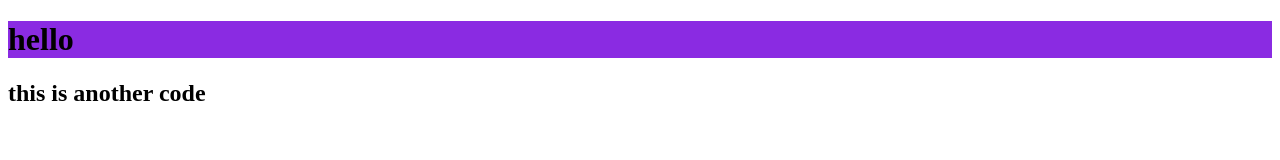
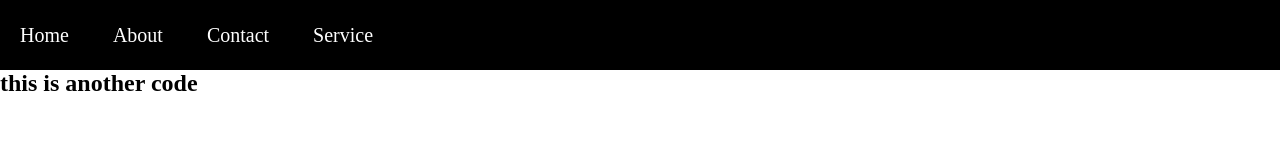
Before and after one commit to utkarsh18032/www.cisolutions.com, a plain HTML site: page index.html in a window 1280 px wide. Drawn offline with Linux system fonts and the light colour scheme.

Commit message:
Changes by Rahul Kumar

```diff
--- a/css/style.css
+++ b/css/style.css
@@ -1,3 +1,30 @@
+*{
+    margin: 0;
+    padding: 0;
+}
+header{
+    background-color: black;
+    height: 70px;
+}
 h1{
     background-color: blueviolet;
 }
+
+header ul li{
+    list-style: none;
+    display: inline;
+
+
+}
+ul li a{
+    padding:10px 20px  ;
+    color:white;
+    text-decoration: none;
+    line-height: 70px;
+    font-size: 20px;
+    border-radius: 20px;
+}
+ul li a:hover{
+    background-color: white;
+    color:black;
+}
--- a/index.html
+++ b/index.html
@@ -8,7 +8,16 @@
     <link rel="stylesheet" href="css/style.css">
 </head>
 <body>
-    <h1>hello</h1>
+   <header>
+    <nav>
+        <ul>
+            <li><a href="">Home</a></li>
+            <li><a href="">About</a></li>
+            <li><a href="">Contact</a></li>
+            <li><a href="">Service</a></li>
+        </ul>
+    </nav>
+   </header>
 
     <h2>this is another code</h2>
 </body>
```
